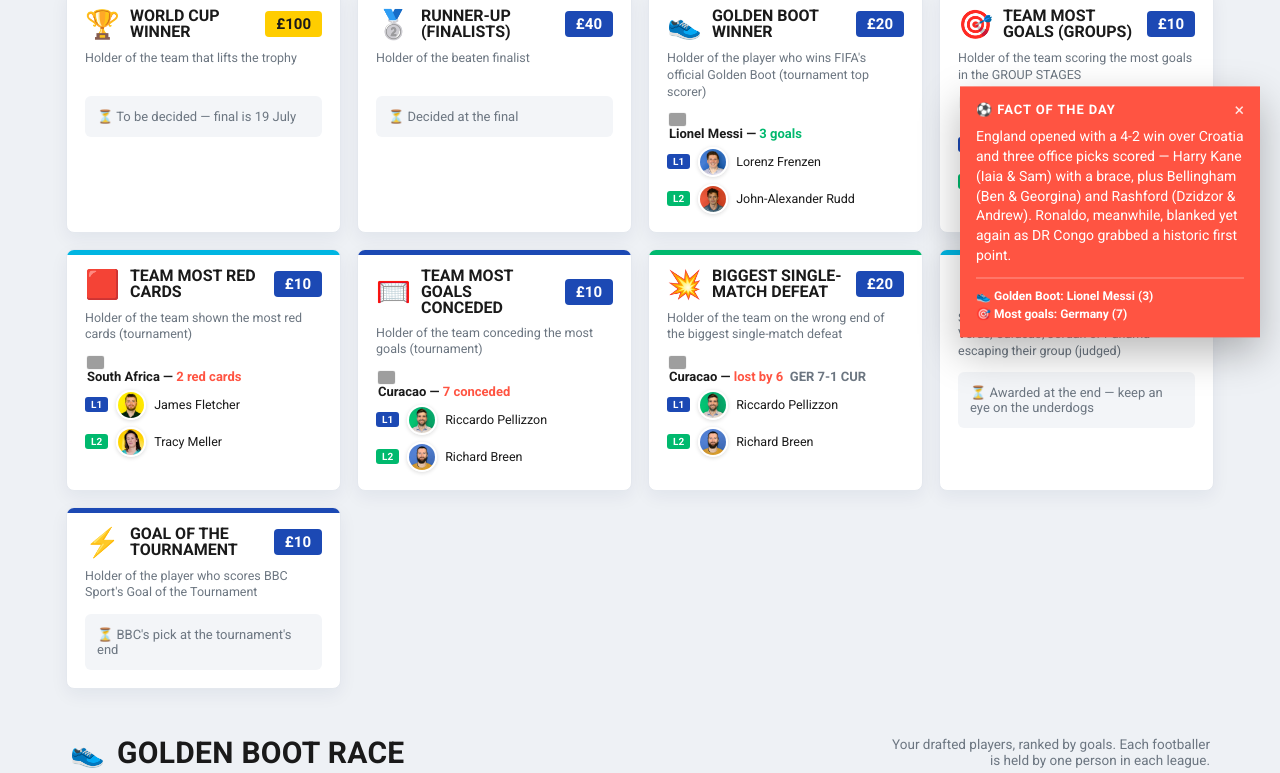
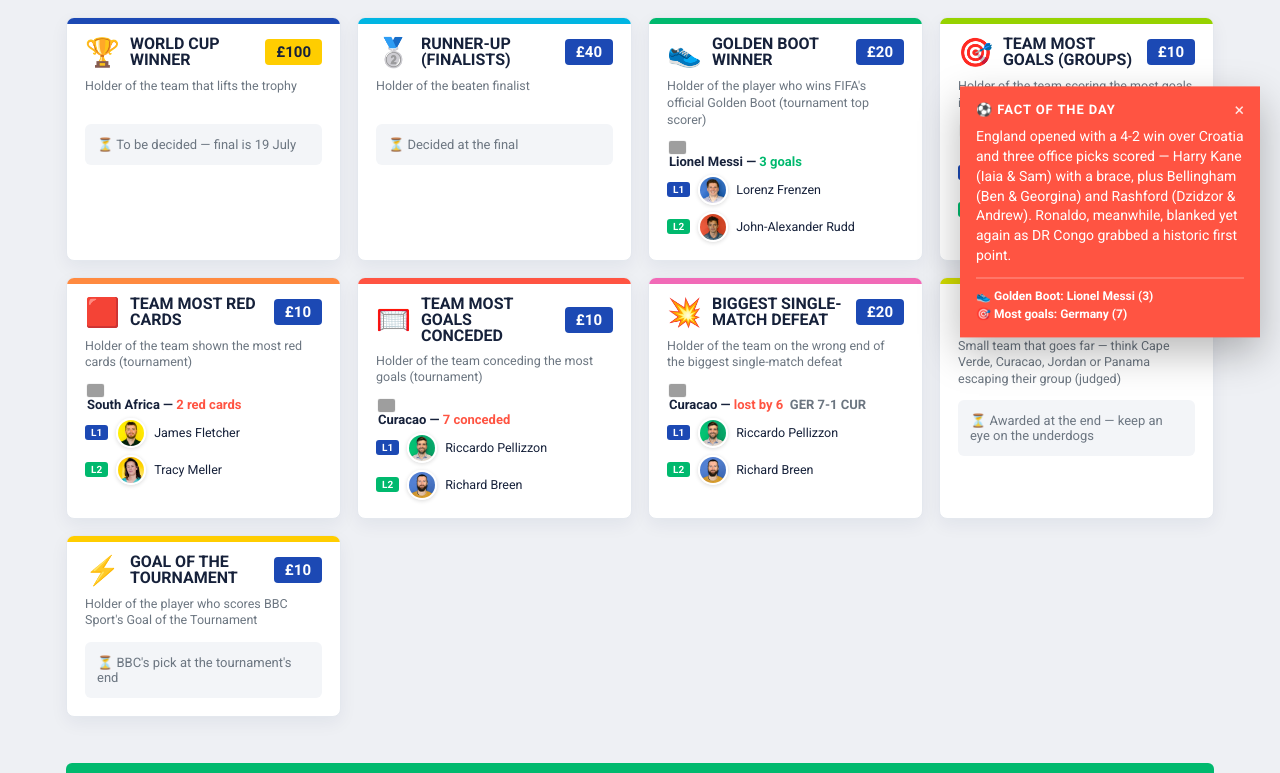
Before and after one commit to Leaden2307/WorldCup2026, a plain HTML site: page index.html in a window 1280 px wide. Shown: the part 442-1215 px from the top of the page. Drawn offline with Linux system fonts and the light colour scheme; grey boxes are pictures that could not be loaded.

Commit message:
Colourful RSHP redesign: official palette, colour-coded section bands, full-spectrum prize stripes

```diff
--- a/app.js
+++ b/app.js
@@ -64,8 +64,10 @@ function teamOwners(t){
 /* PRIZE BOARD */
 function renderPrizes(){
   const g=$('#prizeGrid'); g.innerHTML='';
-  D.prizes.forEach(p=>{
+  const PAL=['#1C49B4','#00B5E2','#00B96E','#96D200','#FF8A40','#FF5442','#F16AB7','#D2DC00','#FFCD00'];
+  D.prizes.forEach((p,i)=>{
     const c=el('div','prize'+(p.id==='winner'?' big':''));
+    c.style.setProperty('--stripe', PAL[i % PAL.length]);
     const h=el('div','ph');
     h.append(el('span','pe',p.emoji), el('span','pt',p.title), el('span','amt',p.amount));
     c.append(h, el('div','pd',p.desc));
--- a/index.html
+++ b/index.html
@@ -10,12 +10,12 @@
 :root{
   /* RSHP brand palette */
   --blue:#1C49B4; --cyan:#00B5E2; --grass:#96D200; --green:#00B96E;
-  --lime:#D0D81A; --orange:#FF8A40; --pink:#FF5AA0; --red:#FF5442;
-  --yellow:#FFCD00; --slate:#898B8E; --ink:#1a1a1a;
+  --lime:#D2DC00; --orange:#FF8A40; --pink:#F16AB7; --red:#FF5442;
+  --yellow:#FFCD00; --slate:#898B8E; --sand:#C4BDB0; --ink:#16213a;
   --card:#ffffff; --soft:#f3f5f8; --line:#e4e8ee; --mut:#6c7681;
 }
 *{box-sizing:border-box;margin:0;padding:0}
-body{font-family:'Roboto',system-ui,Arial,sans-serif;color:var(--ink);background:#eef1f5;-webkit-font-smoothing:antialiased}
+body{font-family:'Roboto',system-ui,Arial,sans-serif;color:var(--ink);background:#eef0f4;-webkit-font-smoothing:antialiased}
 h1,h2,h3,.cond{font-family:'Roboto',sans-serif;text-transform:uppercase;letter-spacing:.01em}
 img{display:block}
 
@@ -42,21 +42,22 @@ nav{position:sticky;top:0;z-index:30;background:#fff;border-bottom:2px solid var
 /* ---------- LAYOUT ---------- */
 .wrap{max-width:1180px;margin:0 auto;padding:30px 16px 60px}
 section{scroll-margin-top:64px;margin-bottom:46px}
-.sec-head{display:flex;align-items:center;gap:12px;margin:0 4px 18px}
-.sec-head .ic{font-size:28px}
-.sec-head h2{font-size:clamp(21px,3vw,30px);font-weight:700}
-.sec-head .hint{margin-left:auto;color:var(--mut);font-size:13.5px;max-width:42ch;text-align:right;text-transform:none;font-family:'Roboto'}
+.sec-head{display:flex;align-items:center;gap:12px;margin:0 0 20px;padding:13px 18px;border-radius:6px;background:var(--blue);color:#fff}
+.sec-head .ic{font-size:28px;filter:drop-shadow(0 1px 1px rgba(0,0,0,.15))}
+.sec-head h2{font-size:clamp(21px,3vw,30px);font-weight:700;color:inherit}
+.sec-head .hint{margin-left:auto;color:inherit;opacity:.85;font-size:13.5px;max-width:40ch;text-align:right;text-transform:none;font-family:'Roboto'}
+#boot .sec-head{background:var(--green);color:var(--ink)}
+#teams .sec-head{background:var(--cyan);color:var(--ink)}
+#finder .sec-head{background:var(--pink);color:#fff}
+#results .sec-head{background:var(--orange);color:var(--ink)}
+@media(max-width:560px){.sec-head{flex-wrap:wrap}}
 
 /* ---------- PRIZE BOARD ---------- */
 .prizes{display:grid;grid-template-columns:repeat(auto-fill,minmax(265px,1fr));gap:16px}
 .prize{background:var(--card);border-radius:8px;padding:18px;border:1px solid var(--line);
   box-shadow:0 6px 18px rgba(20,40,80,.06);position:relative;overflow:hidden;transition:.18s}
 .prize:hover{transform:translateY(-4px);box-shadow:0 14px 30px rgba(20,40,80,.12)}
-.prize::before{content:"";position:absolute;top:0;left:0;right:0;height:5px;background:var(--blue)}
-.prize.big::before{background:var(--yellow)}
-.prize:nth-child(3n+1)::before{background:var(--green)}
-.prize:nth-child(3n+2)::before{background:var(--cyan)}
-.prize.big::before{background:var(--yellow)}
+.prize::before{content:"";position:absolute;top:0;left:0;right:0;height:6px;background:var(--stripe,var(--blue))}
 .prize .ph{display:flex;align-items:center;gap:10px}
 .prize .pe{font-size:28px}
 .prize .pt{font-weight:700;font-size:16px;font-family:'Roboto';text-transform:uppercase;line-height:1}
```
